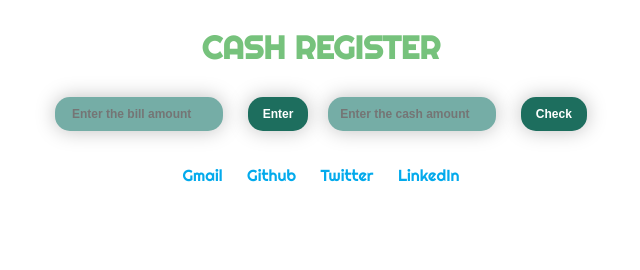
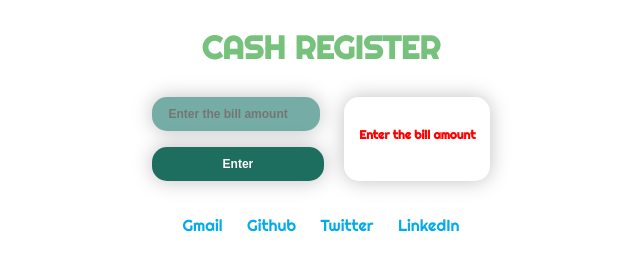
Before and after one commit to ArjunJunna/Cash-Register-Manager, a plain HTML site: page index.html in a window 1280 px wide. Both pictures are taken after a click on the button "Enter". Shown: the whole page, without its empty margins (319-959 px from the left). Drawn offline with Linux system fonts and the light colour scheme.

Commit message:
fix: fixed bug

```diff
--- a/script.js
+++ b/script.js
@@ -8,13 +8,19 @@ const noOfNotes = document.querySelectorAll('.noOfNotes');
 const message = document.querySelector('.message');
 let notes = [2000, 500, 100, 20, 10, 5, 1];
 let returnNotes = [];
-
+hideMessage();
 btnEnter.addEventListener('click', function () {
+  if (bill.value == '') {
+    showMessage('Enter the bill amount');
+  } else {
     checkDiv.style.display = 'block';
+  }
 });
 btnCheck.addEventListener('click', function () {
   hideMessage();
-
+  if (cash.value == '') {
+    showMessage('Enter the cash amount');
+  } else {
     let billAmount = parseInt(bill.value);
     let cashAmount = parseInt(cash.value);
     for (const notes of noOfNotes) {
@@ -46,11 +52,12 @@ btnCheck.addEventListener('click', function () {
         }
       }
     }
+  }
 });
 function hideMessage() {
   message.style.display = 'none';
 }
-function showMessage(message1) {
+function showMessage(msg) {
   message.style.display = 'block';
-  message.innerText = message1;
+  message.innerText = msg;
 }
--- a/style.css
+++ b/style.css
@@ -30,6 +30,7 @@ body {
   justify-content: center;
 }
 .input {
+  display: block;
   background-color: rgb(117, 173, 166);
   padding: 1rem 0.4rem;
   border-radius: 1.5rem;
@@ -43,7 +44,7 @@ body {
   box-shadow: 0 0 20px rgba(0, 0, 0, 0.25);
 }
 .btn {
-  padding: 1rem 1.5rem;
+  padding: 1rem 7.1rem;
   margin: 0.8rem 1rem;
   background-color: #1d6e5e;
   color: white;
@@ -107,7 +108,16 @@ tr:nth-child(even) {
   background-color: #017a62;
   color: white;
 }
-
+.message {
+  padding: 2.6rem 1.5rem;
+  margin: 0.8rem 1rem;
+  color: red;
+  border-radius: 1.5rem;
+  font-size: 1.2rem;
+  font-weight: bold;
+  text-align: center;
+  box-shadow: 0 0 20px rgba(0, 0, 0, 0.25);
+}
 #footer {
   display: flex;
   padding: 2rem;
```
Lines whose indentation alone changed are shown as unchanged.
